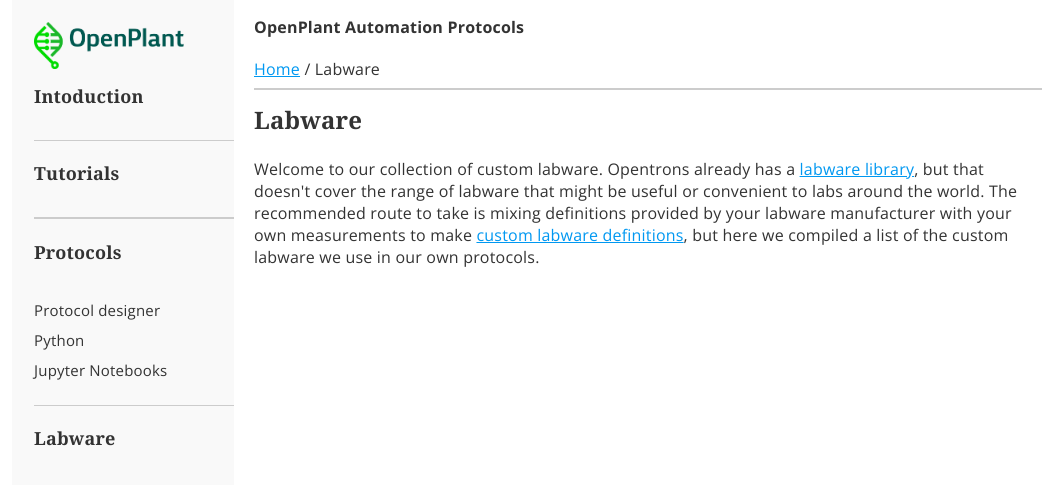
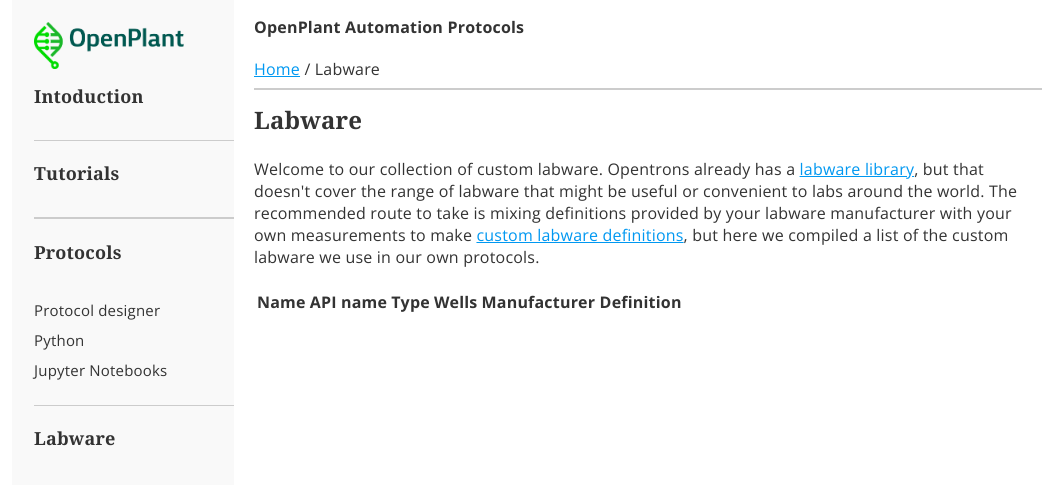
Before and after one commit to openplant/openplant_automation_protocols, a Jekyll site: the page built from Labware/index.html, in a window 1280 px wide. Shown: the top 485 px of the page, without its empty margins (102-1150 px from the left). Built offline with Jekyll 4.4.1, drawn with Linux system fonts in a browser that asks for light colours.

Commit message:
added labware table

```diff
--- a/Labware/index.html
+++ b/Labware/index.html
@@ -12,3 +12,12 @@ section: landing
     <a href="https://support.opentrons.com/s/article/Creating-Custom-Labware-Definitions">custom labware definitions</a>, but here we compiled a list of the custom labware we use in our own
     protocols.
 </p>
+<table class='table-sort table-arrows remember-sort'>
+    <tr>
+        <th>Name</th>
+        <th>API name</th>
+        <th>Type</th>
+        <th>Wells</th>
+        <th>Manufacturer Definition</th>
+    </tr>
+</table>
--- a/_layouts/default.html
+++ b/_layouts/default.html
@@ -16,6 +16,7 @@
 
     <script defer src="https://use.fontawesome.com/releases/v5.7.2/js/all.js" integrity="sha384-0pzryjIRos8mFBWMzSSZApWtPl/5++eIfzYmTgBBmXYdhvxPc+XcFEk+zJwDgWbP" crossorigin="anonymous"></script>
 
+    <script src="https://cdn.jsdelivr.net/npm/table-sort-js/table-sort.min.js"></script>
 
 </head>
 <body>
--- a/_layouts/title.html
+++ b/_layouts/title.html
@@ -16,6 +16,7 @@
 
     <script defer src="https://use.fontawesome.com/releases/v5.7.2/js/all.js" integrity="sha384-0pzryjIRos8mFBWMzSSZApWtPl/5++eIfzYmTgBBmXYdhvxPc+XcFEk+zJwDgWbP" crossorigin="anonymous"></script>
 
+    <script src="https://cdn.jsdelivr.net/npm/table-sort-js/table-sort.min.js"></script>
 
 </head>
 <body>
```
